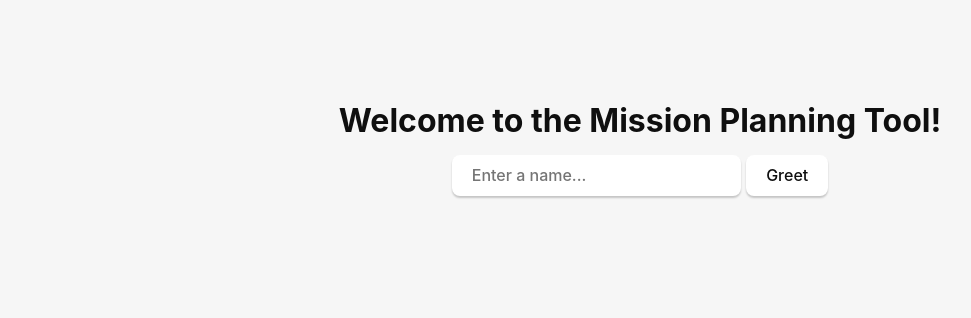
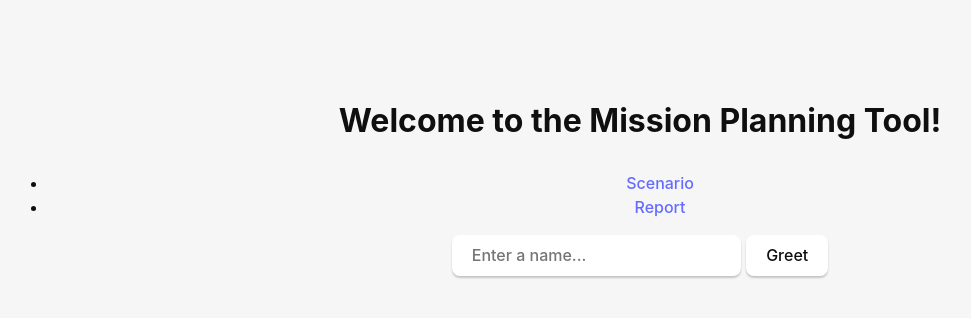
Before and after one commit to rcarle3911/AMPT, a React (Vite) app: page / in a window 1280 px wide. Shown: the top 318 px of the page, without its empty margins (0-971 px from the left). Built offline with nearby package versions, Linux system fonts and the light colour scheme.

Commit message:
Add pages

```diff
--- a/src/App.jsx
+++ b/src/App.jsx
@@ -2,6 +2,7 @@ import { useState } from "react";
 import reactLogo from "./assets/react.svg";
 import { invoke } from "@tauri-apps/api/tauri";
 import "./App.css";
+import { Outlet } from "react-router-dom";
 
 function App() {
   const [greetMsg, setGreetMsg] = useState("");
@@ -15,7 +16,17 @@ function App() {
   return (
     <div className="container">
       <h1>Welcome to the Mission Planning Tool!</h1>
-
+      <nav>
+        <ul>
+          <li>
+            <a href={`/scenario`}>Scenario</a>
+          </li>
+          <li>
+            <a href={`/report`}>Report</a>
+          </li>
+        </ul>
+      </nav>
+      <Outlet />
       <form
         className="row"
         onSubmit={(e) => {
```
Also changed, not shown: src/main.jsx (+11 -1 lines).
